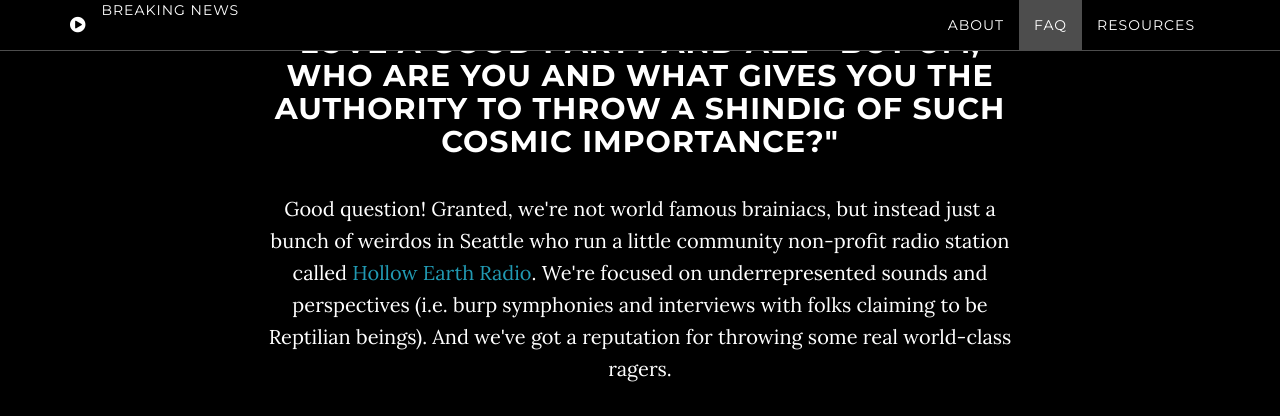
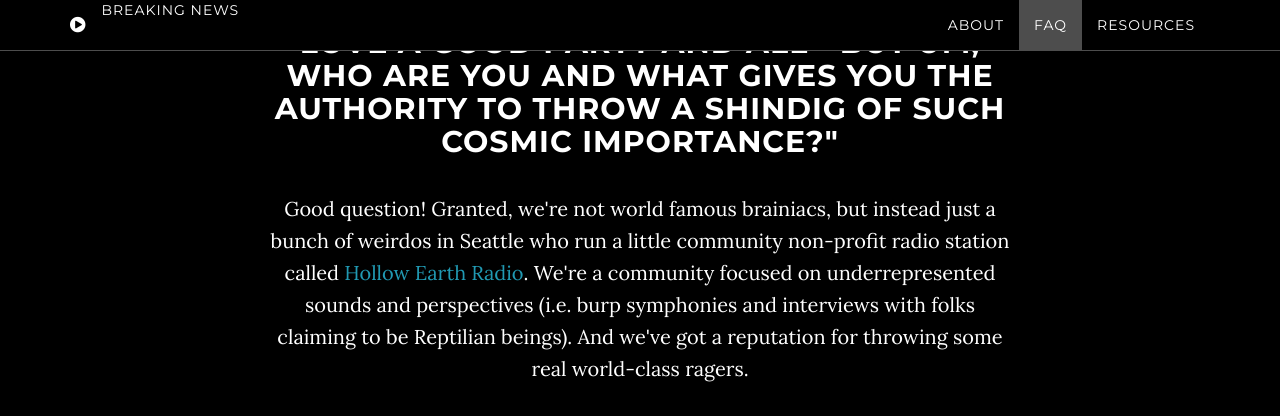
Before and after one commit to timetravelparty/timetravelparty.github.io, a Jekyll site: the page built from index.html, in a window 1280 px wide and 900 px high, scrolled down 2983 px, cut to the strip 0-416 px from the top of the window. Built offline with Jekyll 4.4.1, drawn with Linux system fonts in a browser that asks for light colours; some of the changed text lies outside the part shown.

Commit message:
more minor tweaks

```diff
--- a/_includes/about.html
+++ b/_includes/about.html
@@ -36,7 +36,7 @@
 
                 <h2>Ok, you may be asking yourself: "Man, I love a good party and all - but um, who are you and what gives you the authority to throw a shindig of such cosmic importance?"</h2>
 
-                <p>Good question! Granted, we're not world famous brainiacs, but instead just a bunch of weirdos in Seattle who run a little community non-profit radio station called <a href="http://www.hollowearthradio.org">Hollow Earth Radio</a>. We're focused on underrepresented sounds and perspectives (i.e. burp symphonies and interviews with folks claiming to be Reptilian beings). And we've got a reputation for throwing some real world-class ragers. </p>
+                <p>Good question! Granted, we're not world famous brainiacs, but instead just a bunch of weirdos in Seattle who run a little community non-profit radio station called <a href="http://www.hollowearthradio.org">Hollow Earth Radio</a>. We're a community focused on underrepresented sounds and perspectives (i.e. burp symphonies and interviews with folks claiming to be Reptilian beings). And we've got a reputation for throwing some real world-class ragers. </p>
 
                 <iframe src="https://player.vimeo.com/video/46375158" width="500" height="281" frameborder="0" webkitallowfullscreen mozallowfullscreen allowfullscreen></iframe> <p><a href="https://vimeo.com/46375158">Jan Terri featuring Heatwarmer (part II)</a>.</p>
 
```
Also changed, not shown: other parts of _includes/about.html (+5 -2 lines).
